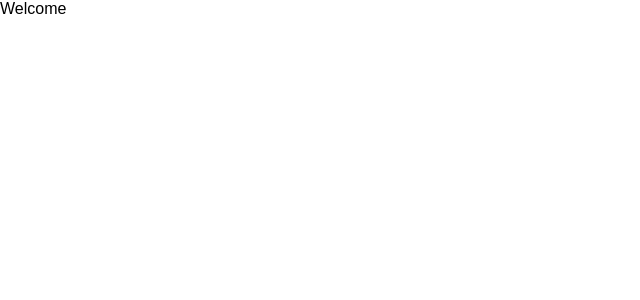
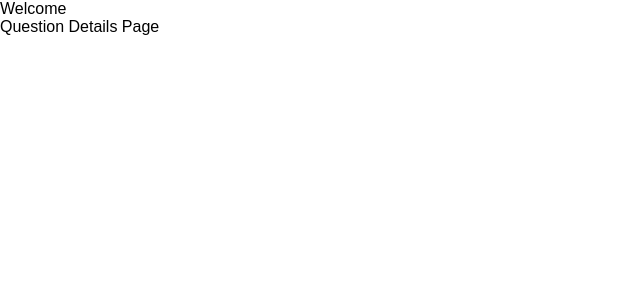
Before and after one commit to HelenDea/poll, a React (Create React App) app: page /questions/1 in a window 1280 px wide. Shown: the top 300 px of the page, without its empty margins (0-640 px from the left). Built offline with nearby package versions, Linux system fonts and the light colour scheme.

Commit message:
Add application routing

```diff
--- a/package.json
+++ b/package.json
@@ -5,6 +5,8 @@
   "dependencies": {
     "react": "^16.4.1",
     "react-dom": "^16.4.1",
+    "react-router": "^4.3.1",
+    "react-router-dom": "^4.3.1",
     "react-scripts": "1.1.4"
   },
   "scripts": {
--- a/src/App.js
+++ b/src/App.js
@@ -1,8 +1,14 @@
 import React, { Component } from "react";
+import { Routes } from "./routes.js";
 
 class App extends Component {
   render() {
-    return <div>Welcome</div>;
+    return (
+      <div>
+        Welcome
+        {Routes}
+      </div>
+    );
   }
 }
 
--- /dev/null
+++ b/src/home/homePage.js
@@ -0,0 +1,9 @@
+import React, { Component } from "react";
+
+class HomePage extends Component {
+  render() {
+    return <div>Home Page</div>;
+  }
+}
+
+export default HomePage;
--- a/src/index.js
+++ b/src/index.js
@@ -1,8 +1,14 @@
-import React from 'react';
-import ReactDOM from 'react-dom';
-import './index.css';
-import App from './App';
-import registerServiceWorker from './registerServiceWorker';
+import React from "react";
+import ReactDOM from "react-dom";
+import { BrowserRouter } from "react-router-dom";
+import "./index.css";
+import App from "./App";
+import registerServiceWorker from "./registerServiceWorker";
 
-ReactDOM.render(<App />, document.getElementById('root'));
+ReactDOM.render(
+  <BrowserRouter>
+    <App />
+  </BrowserRouter>,
+  document.getElementById("root")
+);
 registerServiceWorker();
--- /dev/null
+++ b/src/questionDetails/containers/questionDetailsPage.js
@@ -0,0 +1,9 @@
+import React, { Component } from "react";
+
+class QuestionDetailsPage extends Component {
+  render() {
+    return <div>Question Details Page</div>;
+  }
+}
+
+export default QuestionDetailsPage;
--- /dev/null
+++ b/src/questionList/containers/questionListPage.js
@@ -0,0 +1,9 @@
+import React, { Component } from "react";
+
+class QuestionListPage extends Component {
+  render() {
+    return <div>Question List Page</div>;
+  }
+}
+
+export default QuestionListPage;
--- /dev/null
+++ b/src/routes.js
@@ -0,0 +1,13 @@
+import React from "react";
+import { Route, Switch } from "react-router";
+import Home from "./home/homePage.js";
+import QuestionListPage from "./questionList/containers/questionListPage.js";
+import QuestionDetailsPage from "./questionDetails/containers/questionDetailsPage.js";
+
+export const Routes = (
+  <Switch>
+    <Route exact path="/questions" component={QuestionListPage} />
+    <Route exact path="/questions/:id" component={QuestionDetailsPage} />
+    <Route exact path="/" component={Home} />
+  </Switch>
+);
```
Also changed, not shown: 1 other file (tests, documents, lock files or other folders).
